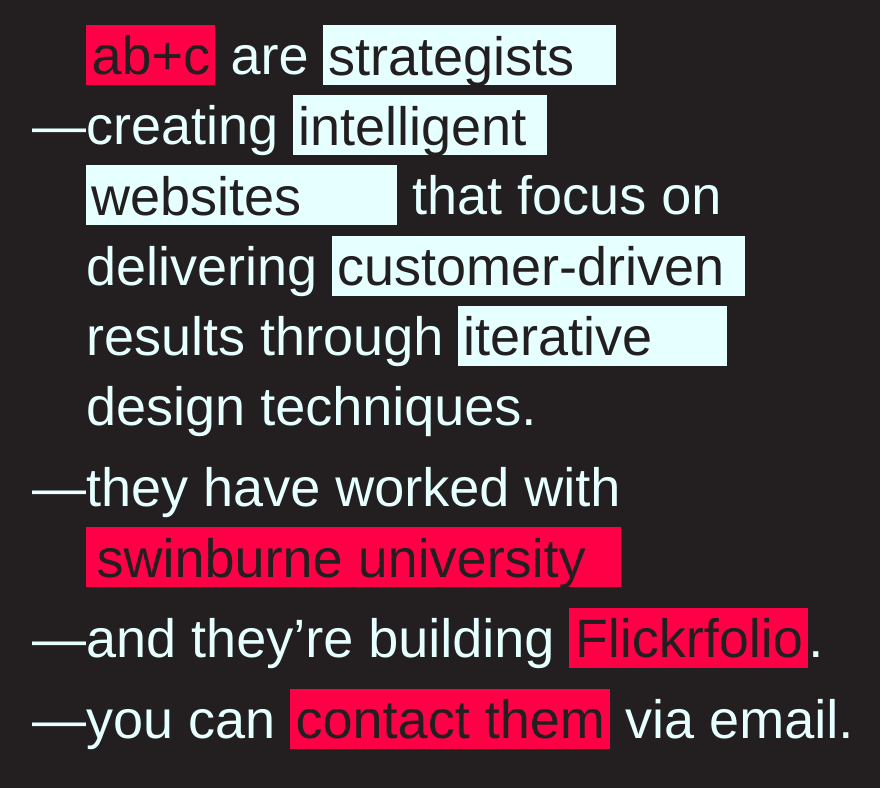
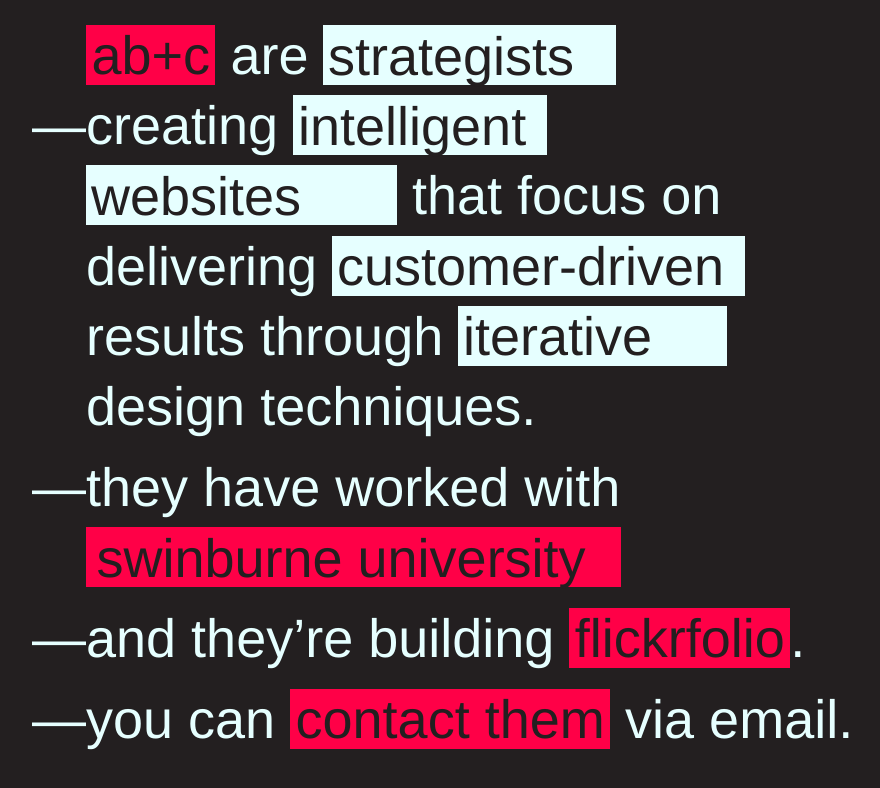
Before and after one commit to kolber/ab-c-website, a plain HTML site: page index.html in a window 1280 px wide. Shown: the whole page, without its empty margins (164-1044 px from the left). Drawn offline with Linux system fonts and the light colour scheme.

Commit message:
Removed capitalisation

```diff
--- a/index.html
+++ b/index.html
@@ -18,7 +18,7 @@
 			<h2>creating <em>intelligent, usable, engaging, successful</em> <em>websites, applications, strategies</em> that focus on delivering <em>effective, customer-driven, user-focused</em> results through <em>iterative, innovative, agile</em> design techniques.</h2>
 			<!-- <h2>We do all the hard work, like <em>connecting web services, optimising your site, </em> &amp; implementing <em>site maps, microformats, analytics</em> to ensure your project is as successful as it can be.</h2> -->
 			<h3>they have worked with <br><em><a href="http://www.sct.com.au">square circle triangle</a>, <a href="http://www.reactive.com">reactive</a>, <a href="http://www.cleargrain.com.au">clear grain</a>, <a href="http://www.hoyne.com.au">hoyne design</a>, <a href="http://www.swin.edu.au">swinburne university</a>, <a href="http://www.vu.edu.au">victoria university</a>, <a href="http://www.opulentmagazine.com">opulent magazine</a>, <a href="http://www.yesdiggity.com">yes diggity</a>, <a href="http://www.qubekonstrukt.com">qube konstrukt</a></em></h3>
-			<h2>and they&rsquo;re building <a href="http://www.flickrfolio.net">Flickrfolio</a>.</h2>
+			<h2>and they&rsquo;re building <a href="http://www.flickrfolio.net">flickrfolio</a>.</h2>
 			<h2>you can <a href="mailto:info@ab-c.com.au">contact them</a> via email.</h2>
 		</div>
 		<script type="text/javascript">
```
